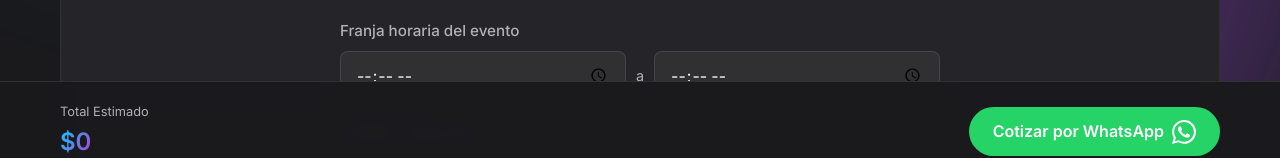
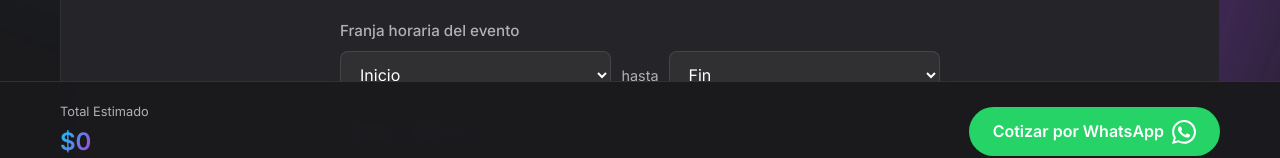
Before and after one commit to nicollerivera/APP-Nexxa-Sound, a React (Vite) app: page / in a window 1280 px wide. Shown: the part 619-777 px from the top of the page. Built offline with nearby package versions, Linux system fonts and the light colour scheme.

Commit message:
Replace native time input with custom dropdowns

```diff
--- a/src/App.jsx
+++ b/src/App.jsx
@@ -198,19 +198,43 @@ function App() {
             <div className="form-group">
               <label>Franja horaria del evento</label>
               <div className="time-inputs">
-                <input
-                  type="time"
-                  className="input-field"
+                <select
+                  className="input-field time-select"
                   value={eventStartTime}
                   onChange={(e) => setEventStartTime(e.target.value)}
-                />
-                <span className="time-separator">a</span>
-                <input
-                  type="time"
-                  className="input-field"
+                >
+                  <option value="">Inicio</option>
+                  {[...Array(48)].map((_, i) => {
+                    const totalMins = i * 30;
+                    const hours = Math.floor(totalMins / 60);
+                    const mins = totalMins % 60;
+                    const ampm = hours >= 12 ? 'PM' : 'AM';
+                    const displayHours = hours % 12 || 12;
+                    const displayTime = `${displayHours}:${mins === 0 ? '00' : '30'} ${ampm}`;
+                    return (
+                      <option key={i} value={displayTime}>{displayTime}</option>
+                    );
+                  })}
+                </select>
+                <span className="time-separator">hasta</span>
+                <select
+                  className="input-field time-select"
                   value={eventEndTime}
                   onChange={(e) => setEventEndTime(e.target.value)}
-                />
+                >
+                  <option value="">Fin</option>
+                  {[...Array(48)].map((_, i) => {
+                    const totalMins = i * 30;
+                    const hours = Math.floor(totalMins / 60);
+                    const mins = totalMins % 60;
+                    const ampm = hours >= 12 ? 'PM' : 'AM';
+                    const displayHours = hours % 12 || 12;
+                    const displayTime = `${displayHours}:${mins === 0 ? '00' : '30'} ${ampm}`;
+                    return (
+                      <option key={i} value={displayTime}>{displayTime}</option>
+                    );
+                  })}
+                </select>
               </div>
             </div>
 
```
